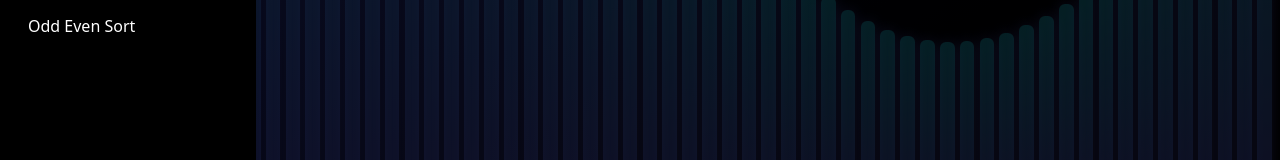
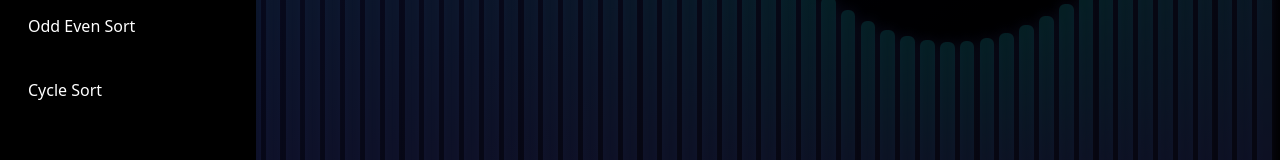
Before and after one commit to Ved-nt/SORTIFY, a React (Vite) app: page / in a window 1280 px wide. Both pictures are taken after a click on the element "SORTIFY". Shown: the part 598-758 px from the top of the page. Built offline with nearby package versions, Linux system fonts and the light colour scheme.

Commit message:
Update Navbar.jsx

```diff
--- a/src/components/Navbar.jsx
+++ b/src/components/Navbar.jsx
@@ -112,7 +112,13 @@ const Navbar = ({ onHomeClick }) => {
                 >
                   Odd Even Sort
                 </Link>
-
+                <Link
+                  to="/cycle"
+                  onClick={closeSidebar}
+                  className="text-white hover:bg-gray-700 px-3 py-2 rounded-lg text-left"
+                >
+                  Cycle Sort
+                </Link>
 
 
               </div>
```
